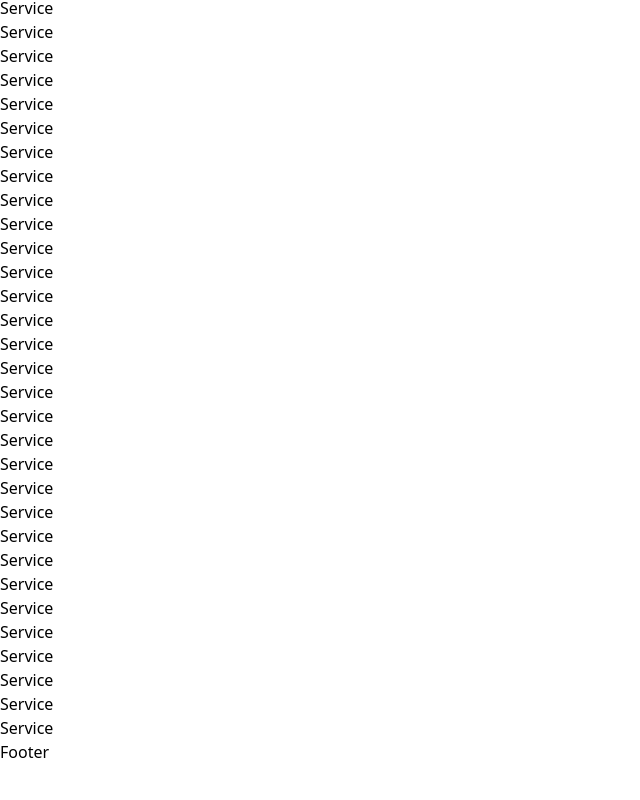
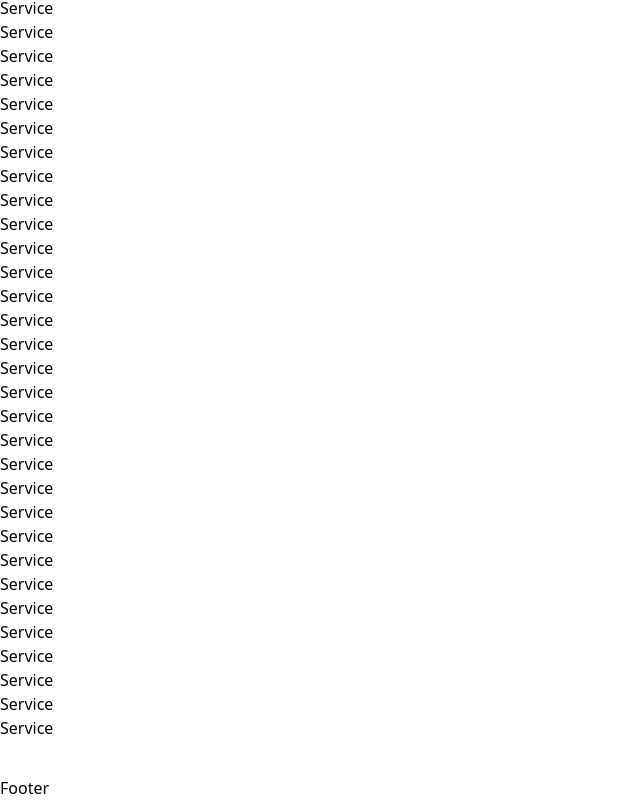
Before and after one commit to uiSubho98/ponka_test, a React (Vite) app: page /service in a window 1280 px wide. Shown: the part 615-1415 px from the top of the page, without its empty margins (0-640 px from the left). Before the commit the page ends 1379 px from the top, so only its background shows below. Built offline with nearby package versions, Linux system fonts and the light colour scheme.

Commit message:
float button added on all page

```diff
--- a/src/App.jsx
+++ b/src/App.jsx
@@ -6,6 +6,7 @@
 import Service from "./pages/Service";
 import Support from "./pages/Support";
 import Footer from "./components/home/Footer";
+import Float from "./components/home/Float";
 
 function App() {
   return (
@@ -18,6 +19,7 @@
         <Route path="/support" element={<Support/>} />
         <Route path="/service" element={<Service/>} />
       </Routes>
+      <Float/>
       <Footer/>
     </Router>
   );
--- a/src/components/home/Float.jsx
+++ b/src/components/home/Float.jsx
@@ -1,13 +1,16 @@
-import React from 'react';
-import floatImage from "../../assets/Float.png"
+import React from "react";
+import floatImage from "../../assets/Float.png";
+import { NavLink, useLocation } from "react-router-dom";
 const Float = () => {
   return (
-    <img
-    className="fixed bottom-5 right-10 bg-[#009963] text-white p-2 rounded-full w-[80px] h-[80px] shadow-lg z-50 border-4 border-[#009963]"
-    src={floatImage}
-    alt="Floating Element"
-  />
+    <NavLink to="/support">
+      <img
+        className="fixed bottom-5 right-10 cursor-pointer bg-[#009963] text-white p-2 rounded-full w-[80px] h-[80px] shadow-lg z-50 border-4 border-[#009963]"
+        src={floatImage}
+        alt="Floating Element"
+      />
+    </NavLink>
   );
-}
+};
 
 export default Float;
--- a/src/pages/Home.jsx
+++ b/src/pages/Home.jsx
@@ -5,7 +5,7 @@
     return (
         <div className="h-full w-[100%] mt-20">
             <Hero/>
-            <Float/>
+
         </div>
     );
 };
```
